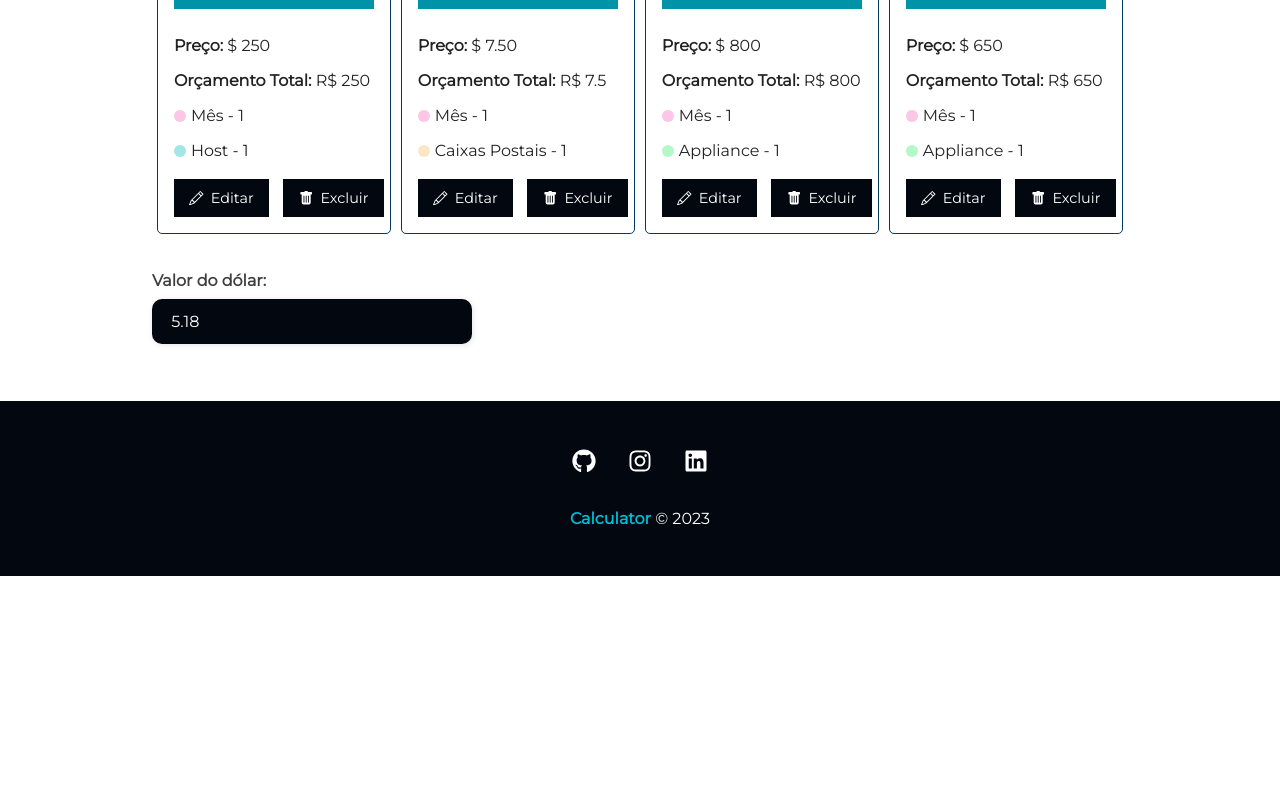
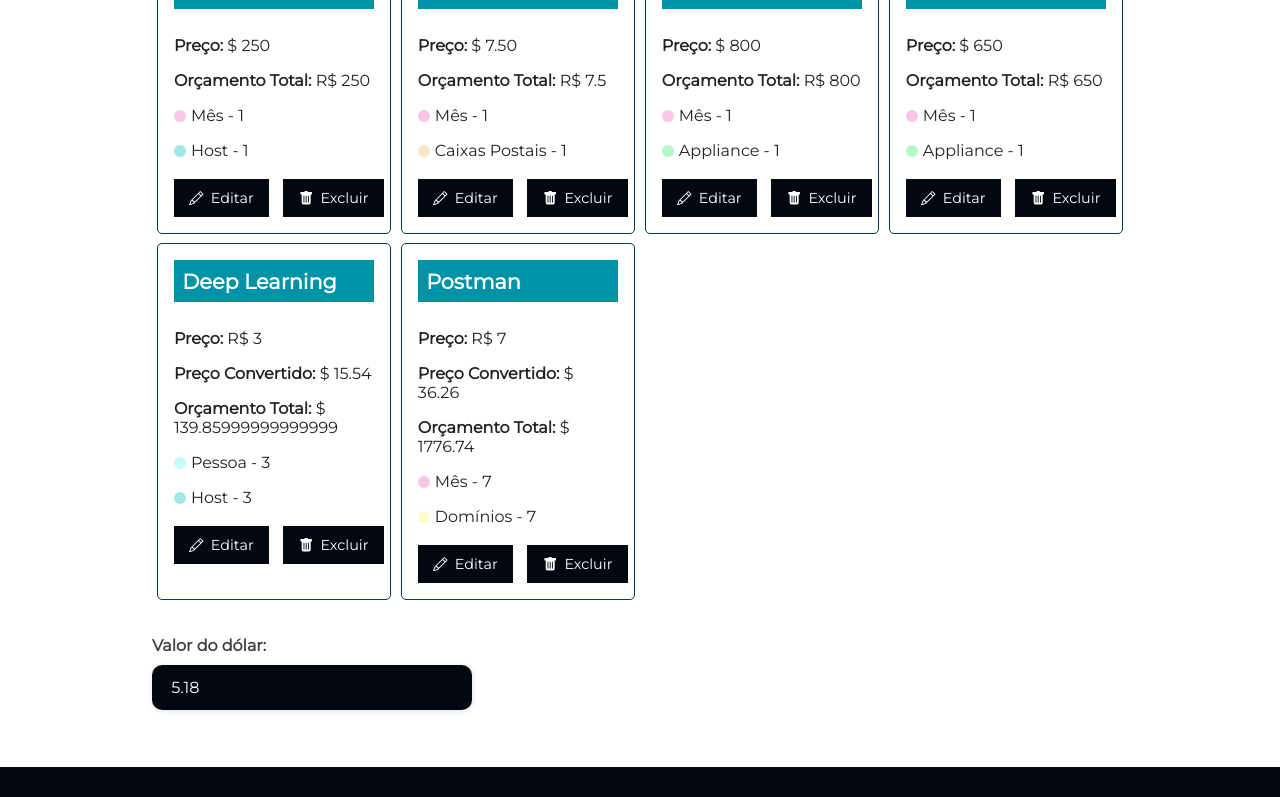
Before and after one commit to HarleyN82/BidCalculator, a React (Vite) app: page /itens in a window 1280 px wide. Shown: the part 1403-2200 px from the top of the page. Before the commit the page ends 1979 px from the top, so only its background shows below. Built offline with nearby package versions, Linux system fonts and the light colour scheme; no server answers; data requests are answered from the project's data file.

Commit message:
Updated Syntax in file Item.jsx

```diff
--- a/db.json
+++ b/db.json
@@ -46,14 +46,14 @@
     },
     {
       "name": "Regras de Orquestração",
-      "budget": 250,
+      "budget": 1,
       "currency": {
         "id": "1",
         "name": "BRL"
       },
-      "price": "250",
+      "price": "1",
       "dolar": 5.18,
-      "converted_price": "250",
+      "converted_price": "1",
       "category": {
         "id": "8",
         "name": "Regras"
@@ -62,7 +62,7 @@
       "quantityTime": "1",
       "time": {
         "id": "1",
-        "name": "Casos de Uso"
+        "name": "Caso de Uso"
       },
       "id": 3
     },
@@ -351,6 +351,50 @@
       },
       "quantityTime": "1",
       "id": 16
+    },
+    {
+      "name": "Deep Learning",
+      "budget": 139.85999999999999,
+      "currency": {
+        "id": "2",
+        "name": "USD"
+      },
+      "price": "3",
+      "dolar": 5.18,
+      "converted_price": "15.54",
+      "category": {
+        "id": "6",
+        "name": "Host"
+      },
+      "quantityCategory": "3",
+      "time": {
+        "id": "3",
+        "name": "Pessoa"
+      },
+      "quantityTime": "3",
+      "id": 17
+    },
+    {
+      "name": "Postman",
+      "budget": 1776.74,
+      "currency": {
+        "id": "2",
+        "name": "USD"
+      },
+      "price": "7",
+      "dolar": 5.18,
+      "converted_price": "36.26",
+      "category": {
+        "id": "3",
+        "name": "Domínios"
+      },
+      "quantityCategory": "7",
+      "time": {
+        "id": "2",
+        "name": "Mês"
+      },
+      "quantityTime": "7",
+      "id": 18
     }
   ],
   "categories": [
--- a/package.json
+++ b/package.json
@@ -5,7 +5,7 @@
   "type": "module",
   "scripts": {
     "dev": "vite",
-    "backend": "json-server --watch db.json --port 3001 --delay 800",
+    "backend": "json-server --watch db.json --port 3001 --delay 500",
     "build": "vite build",
     "preview": "vite preview"
   },
--- a/src/components/item/ItemCard.module.css
+++ b/src/components/item/ItemCard.module.css
@@ -86,7 +86,7 @@
     background-color: #c6fbf7;
 }
 
-.time_text .casosdeuso{
+.time_text .casodeuso{
     background-color: #fbf7c6;
 }
 
--- a/src/components/pages/Item.jsx
+++ b/src/components/pages/Item.jsx
@@ -65,8 +65,6 @@
         .catch((error) => console.log(error));
     }
 
-    const currencySymbol = item.currency === 'BRL' ? 'R$' : '$';
-
     return(
         <>
             {item.name ? (
@@ -86,12 +84,12 @@
                                     <span>Categoria:</span> {item.category.name}
                                 </p>
                                 <p>
-                                    <span>Orçamento Total:</span> {currencySymbol} {item.budget}
+                                    <span>Orçamento Total:</span> {item.currency.name === 'BRL' ? 'R$' : '$'} {item.budget}
                                 </p>
                             </div>
                         ) : (
                             <div className={styles.item_info}>
-                                <ItemForm handleSubmit={editPost} btnText="Concluir Edição" ItemData={item}/>
+                                <ItemForm handleSubmit={editPost} btnText="Concluir Edição" itemData={item}/>
                             </div>
                         )}
                     </div>
--- a/src/components/pages/Itens.jsx
+++ b/src/components/pages/Itens.jsx
@@ -32,6 +32,17 @@
         console.log(location)
     }
 
+    // Atualiza a moeda a partir do valor do input
+    useEffect(() => {
+        axios.get("http://localhost:3001/currencies/2")
+        .then(response => {
+            const data = response.data;
+            setDollar(data.value);
+            console.log("Dollar:", data.value)
+            })
+        .catch(e => console.log(e));
+    }, [dollar]);
+
     // Puxa todos os dados atualizados
     useEffect(() => {
         setTimeout(() => {
@@ -54,19 +65,8 @@
                 setRemoveLoading(true) // quando os projetos forem carregados, então o elemento de carregamento se remove
             })
             .catch((e) => console.log(e))
-        }, 400)
-    },[dollar])
-
-    // Atualiza a moeda a partir do valor do input
-    useEffect(() => {
-        axios.get("http://localhost:3001/currencies/2")
-        .then(response => {
-            const data = response.data;
-            setDollar(data.value);
-            console.log("Dollar:", dollar)
-          })
-        .catch(e => console.log(e));
-    }, [dollar]);
+        }, 310)
+    },[itens, dollar])
 
     useEffect(() => {
         if (itens.length > 0) {
--- a/src/components/zustand/DollarStore.jsx
+++ b/src/components/zustand/DollarStore.jsx
@@ -1,4 +1,4 @@
-import create from "zustand";
+import {create} from "zustand";
 
 export const DollarStore = create((set) => ({
   dollar: null,
```
